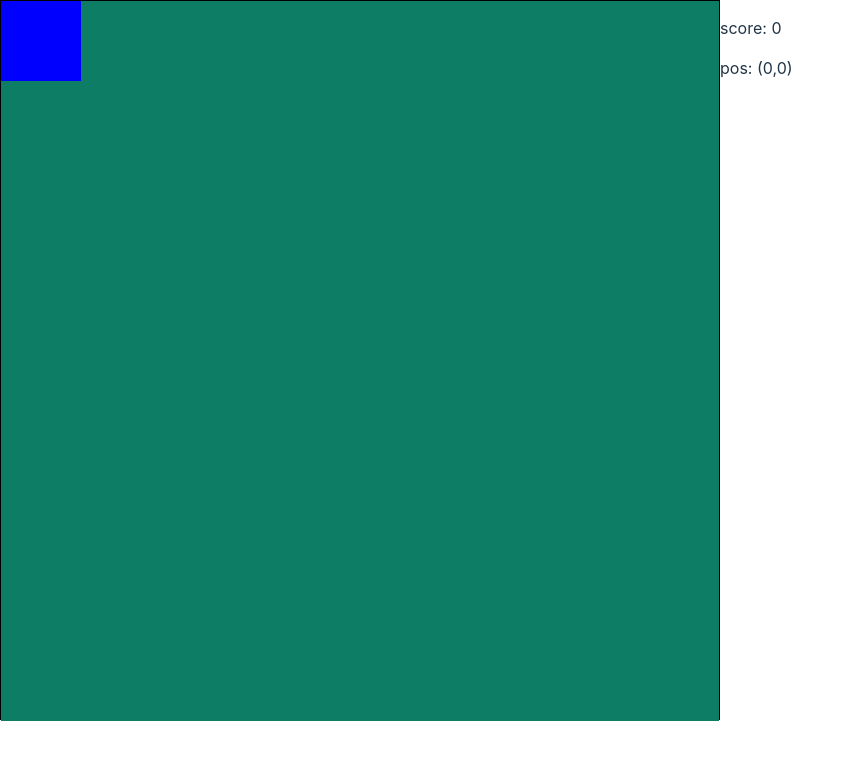
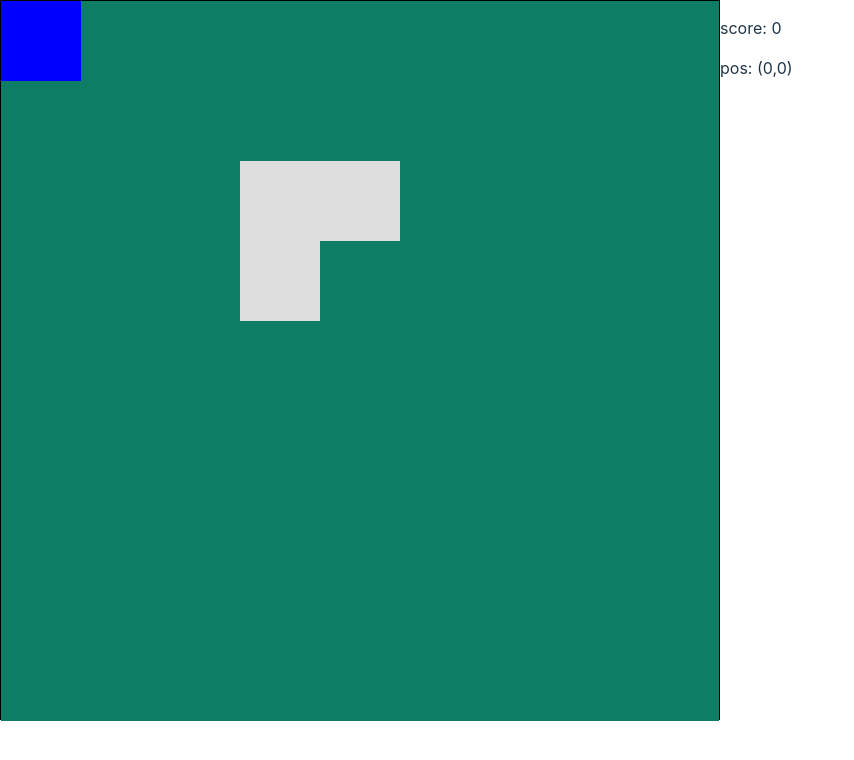
Before and after one commit to piotrwydmuch/rpg-game-v2, a Vue app: page / in a window 1280 px wide. Shown: the top 760 px of the page, without its empty margins (0-854 px from the left). Built offline with nearby package versions, Linux system fonts and the light colour scheme.

Commit message:
barriers added - player cant move if barrier blocks his next move

```diff
--- a/src/components/GameMap.vue
+++ b/src/components/GameMap.vue
@@ -8,16 +8,16 @@
     @keydown.right="handleKeydownRight"
   >
     <div
-      v-for="row in state.map.size"
-      :key="`row-${row}`"
-      :data-pos-y="row"
+      v-for="(row, i) in state.map.mapArray"
+      :key="`row-${i}`"
+      :data-pos-y="i"
       class="game-map-row"
     >
       <div
-        v-for="col in state.map.size"
-        :key="`col-${col}`"
-        :data-pos="`${col - 1},${row - 1},0`"
-        :class="{ 'game-map-cell': true }"
+        v-for="(col, j) in row"
+        :key="`col-${j}`"
+        :data-pos="`${j},${i},0`"
+        :class="{ 'game-map-cell': true, barrier: col }"
         ref="mapRefs"
       ></div>
     </div>
@@ -65,15 +65,6 @@ export default defineComponent({
       }
     }
 
-    // function renderNeutralObjects() {
-    //   const numberOfElements = map.value.numberOfNeutralMapObjects;
-    //   for (let index = 0; index < numberOfElements; index++) {
-    //     mapRefs.value[
-    //       Math.floor(Math.random() * mapRefs.value.length)
-    //     ].classList.add('neutral-object');
-    //   }
-    // }
-
     watch(
       () => [state.player.posX, state.player.posY],
       () => {
@@ -91,7 +82,6 @@ export default defineComponent({
 
     onMounted(() => {
       updatePos();
-      // renderNeutralObjects();
     });
 
     return {
@@ -139,7 +129,7 @@ $cell-lenght: 80px;
   background-color: red;
 }
 
-.neutral-object {
+.barrier {
   background-color: #dedede;
 }
 </style>
--- a/src/features/map.ts
+++ b/src/features/map.ts
@@ -2,14 +2,35 @@
 
 export class Map {
   size: number;
-  mapWidth: number;
-  mapHeight: number;
-  numberOfNeutralMapObjects: number;
+  barriers: number;
+  mapArray: Array<Array<String>>;
 
-  constructor(size: number, objectsAmount: number) {
+  constructor(size: number, barriers: number) {
     this.size = size;
-    this.mapWidth = size;
-    this.mapHeight = size;
-    this.numberOfNeutralMapObjects = objectsAmount;
+    this.barriers = barriers;
+    this.mapArray = this.generateMapArray();
+  }
+
+  private generateMapArray(): string[][] {
+    const mapArray = [];
+    for (let i = 0; i < this.size; i++) {
+      const row: string[] = [];
+      for (let j = 0; j < this.size; j++) {
+        row.push('');
+      }
+      mapArray.push(row);
+    }
+
+    for (let i = 0; i < this.barriers; i++) {
+      let row, col;
+      do {
+        row = Math.floor(Math.random() * this.size);
+        col = Math.floor(Math.random() * this.size);
+      } while (mapArray[row][col] === 'barrier');
+
+      mapArray[row][col] = 'barrier';
+    }
+
+    return mapArray;
   }
 }
--- a/src/features/player.ts
+++ b/src/features/player.ts
@@ -12,19 +12,31 @@ export class Player {
   }
 
   moveUp() {
-    this.posY = Math.max(0, this.posY - 1);
+    const nextPos = Math.max(0, this.posY - 1);
+    if (state.map.mapArray[nextPos][this.posX] !== 'barrier') {
+      this.posY = nextPos;
+    }
   }
 
   moveDown() {
-    this.posY = Math.min(state.map.size - 1, this.posY + 1);
+    const nextPos = Math.min(state.map.size - 1, this.posY + 1);
+    if (state.map.mapArray[nextPos][this.posX] !== 'barrier') {
+      this.posY = nextPos;
+    }
   }
 
   moveLeft() {
-    this.posX = Math.max(0, this.posX - 1);
+    const nextPos = Math.max(0, this.posX - 1);
+    if (state.map.mapArray[this.posY][nextPos] !== 'barrier') {
+      this.posX = nextPos;
+    }
   }
 
   moveRight() {
-    this.posX = Math.min(state.map.size - 1, this.posX + 1);
+    const nextPos = Math.min(state.map.size - 1, this.posX + 1);
+    if (state.map.mapArray[this.posY][nextPos] !== 'barrier') {
+      this.posX = nextPos;
+    }
   }
 
   hasScored(points: number) {
```
